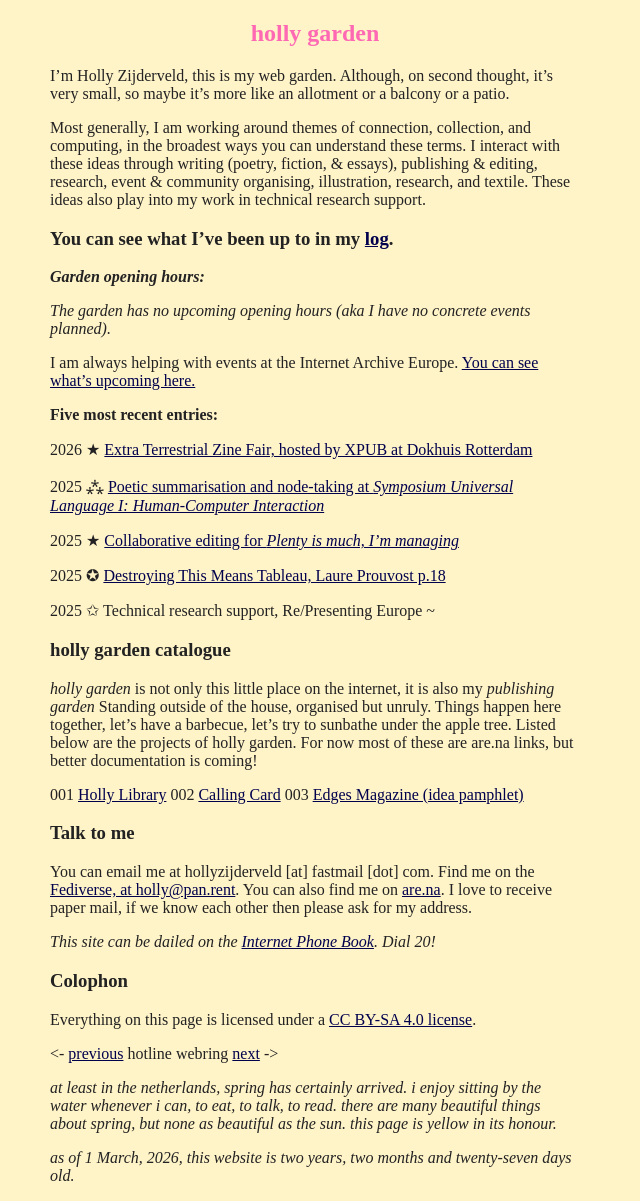
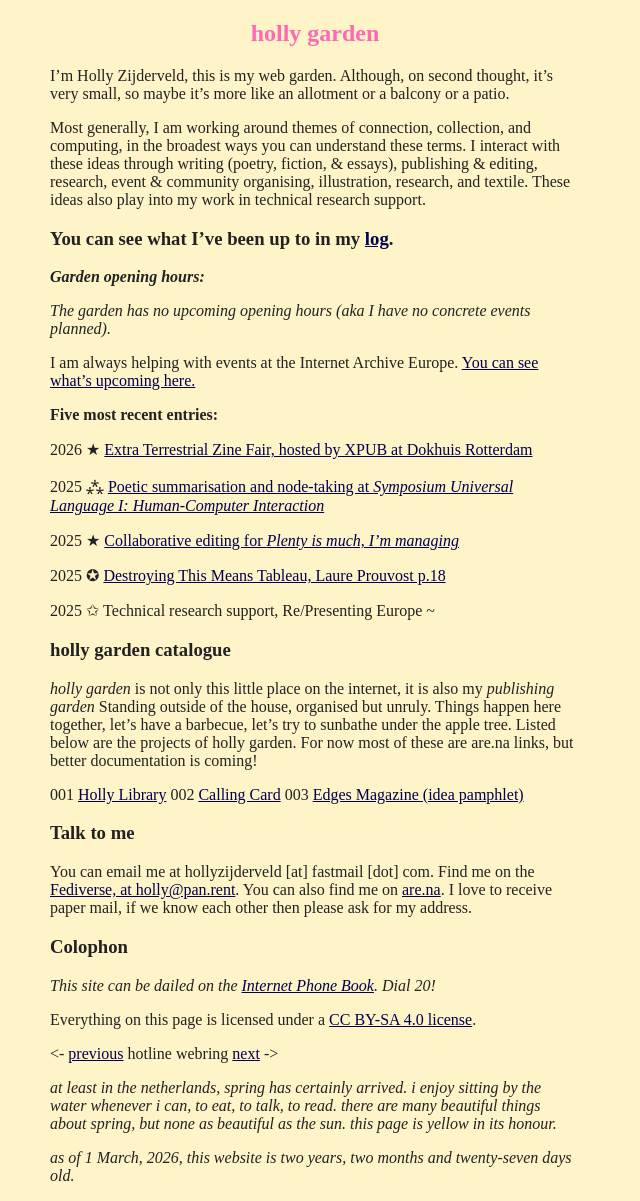
Before and after one commit to hollyz1jderveld/hollyz1jderveld.github.io, a Jekyll site: the page built from index.md, in a window 1280 px wide. Shown: the whole page, without its empty margins (0-640 px from the left). Built offline with Jekyll 4.4.1, drawn with Linux system fonts in a browser that asks for light colours; some web fonts are replaced; Markdown is read by kramdown in place of the engine named in the settings; our own code applies the rules of GitHub Pages for plain Markdown files.

```diff
--- a/index.md
+++ b/index.md
@@ -36,9 +36,9 @@ I am always helping with events at the Internet Archive Europe. [You can see wha
 ### Talk to me
 You can email me at hollyzijderveld [at] fastmail [dot] com. Find me on the [Fediverse, at holly@pan.rent](https://pan.rent/@Holly). You can also find me on [are.na](https://www.are.na/holly-zijderveld/index). I love to receive paper mail, if we know each other then please ask for my address.
 
+### Colophon
+
 *This site can be dailed on the [Internet Phone Book](https://internetphonebook.net/#dial-a-site). Dial 20!*
-
-### Colophon
 
 Everything on this page is licensed under a [CC BY-SA 4.0 license](https://creativecommons.org/licenses/by-sa/4.0/).
 
```
